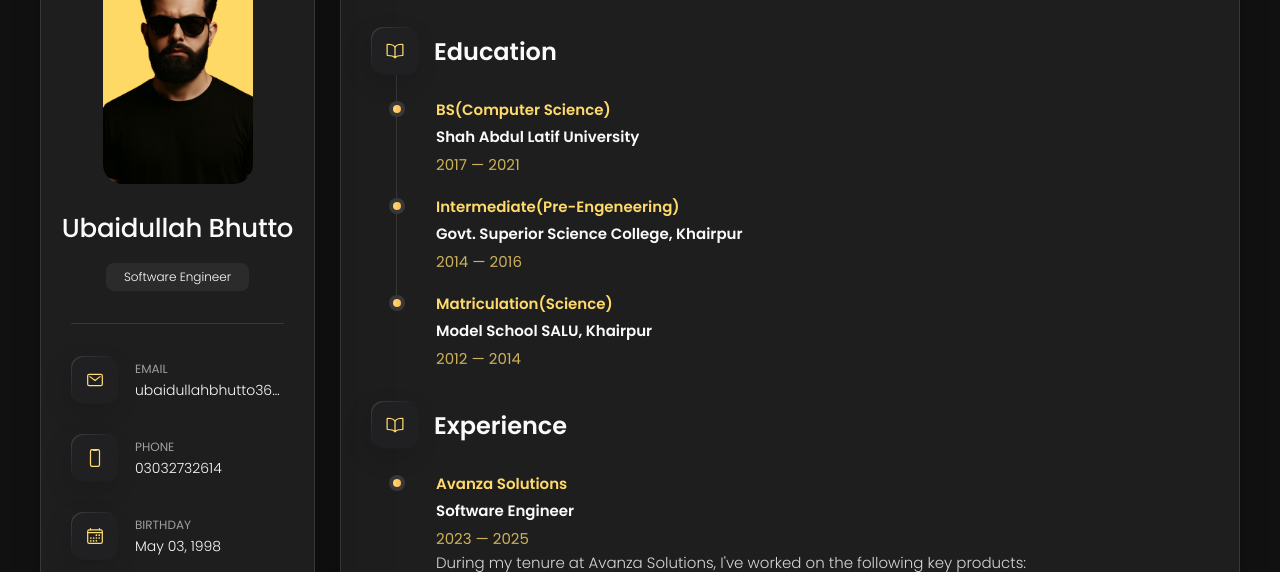
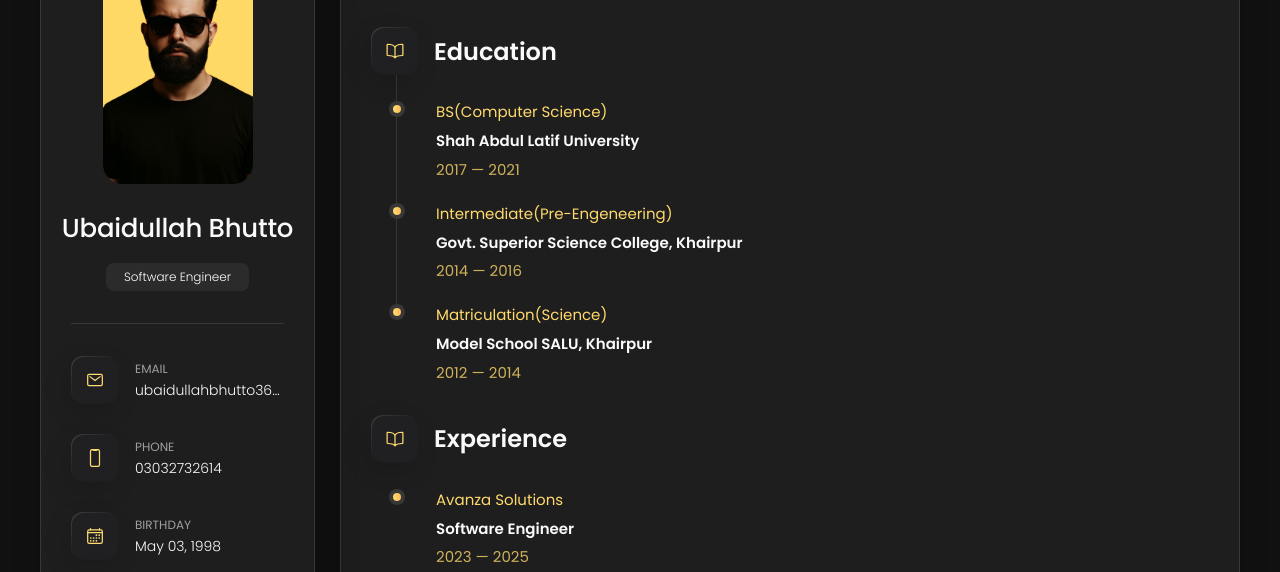
Before and after one commit to ubaidullah98/portfolio-site, a plain HTML site: page index.html in a window 1280 px wide. Both pictures are taken after a click on the button "Resume". Shown: the part 162-734 px from the top of the page. Drawn offline with nearby package versions, Linux system fonts and the light colour scheme.

Commit message:
porfolio site1

```diff
--- a/assets/css/style.css
+++ b/assets/css/style.css
@@ -1888,8 +1888,9 @@ textarea.form-input::-webkit-resizer { display: none; }
   }
 
   .h4-title{
-    font-size: var(--fs-6);
-    line-height: 1.3;
+    color: var(--vegas-gold);
+    font-weight: var(--fw-400);
+    line-height: 1.6;
     margin-bottom: 7px;
     color: hsl(45, 100%, 71%);
   }
```
